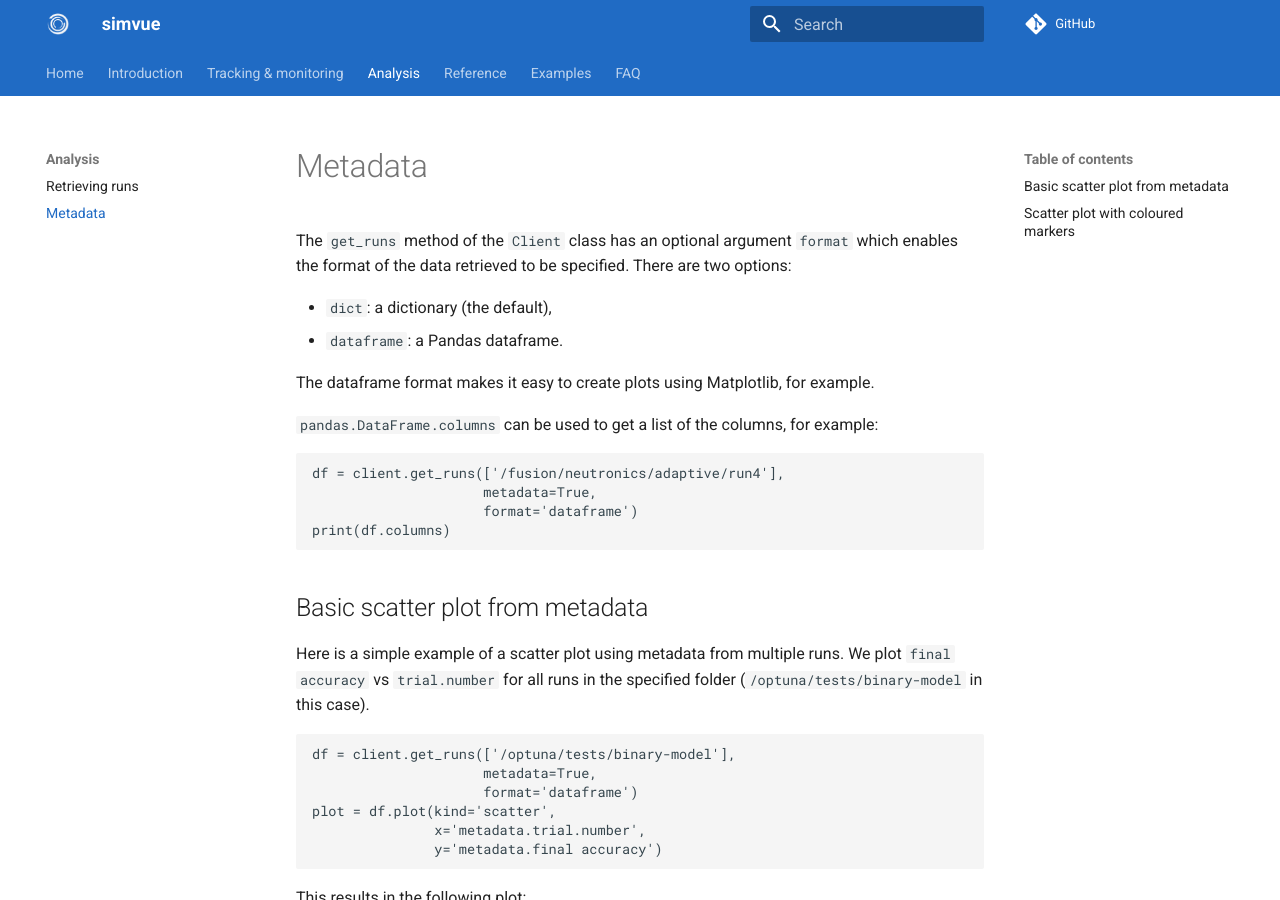
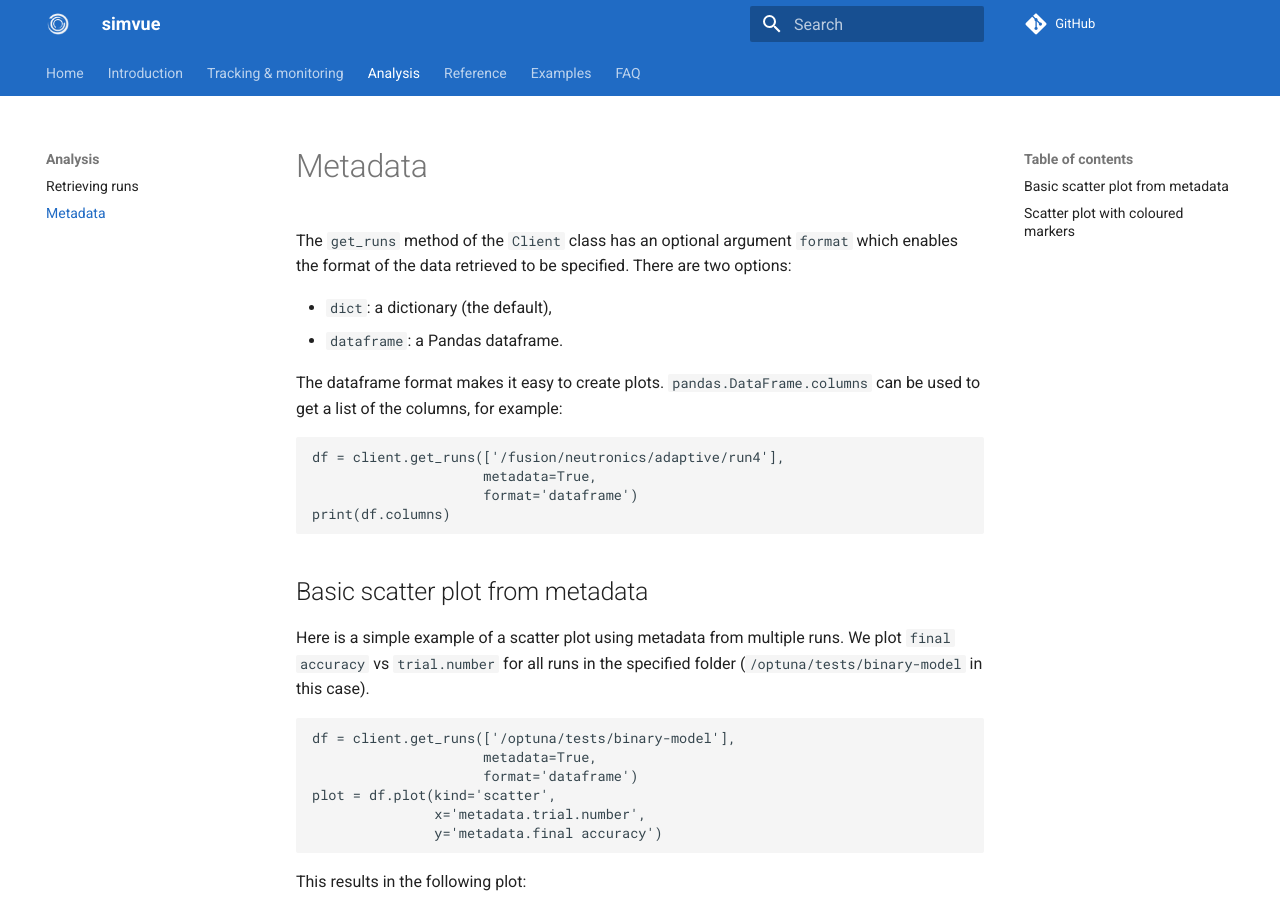
Before and after one commit to simvue-io/docs, an MkDocs documentation site: the page built from docs/analysis/metadata.md, in a window 1280 px wide and 900 px high. Built offline with MkDocs 1.6.1 and Material for MkDocs 9.7.7, drawn with Linux system fonts in a browser that asks for light colours.

Commit message:
Dont need to mention matplotlib

````diff
--- a/docs/analysis/metadata.md
+++ b/docs/analysis/metadata.md
@@ -6,8 +6,7 @@ data retrieved to be specified. There are two options:
 * `dict`: a dictionary (the default),
 * `dataframe`: a Pandas dataframe.
 
-The dataframe format makes it easy to create plots using Matplotlib, for example.
-
+The dataframe format makes it easy to create plots.
 `pandas.DataFrame.columns` can be used to get a list of the columns, for example:
 ```
 df = client.get_runs(['/fusion/neutronics/adaptive/run4'],
````
